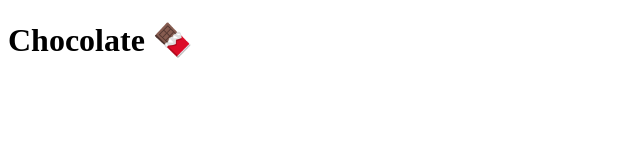
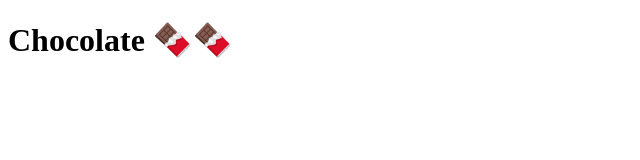
Before and after one commit to gustavo-hdv/clone-tabnews, a Next.js app: page / in a window 1280 px wide. Shown: the top 160 px of the page, without its empty margins (0-640 px from the left). Built offline with nearby package versions, Linux system fonts and the light colour scheme.

Commit message:
Modifica texto h1 em index.js

```diff
--- a/pages/index.js
+++ b/pages/index.js
@@ -1,5 +1,5 @@
 function Home() {
-    return <h1>Chocolate 🍫</h1>
+    return <h1>Chocolate 🍫🍫</h1>
 }
 
 export default Home;
```
